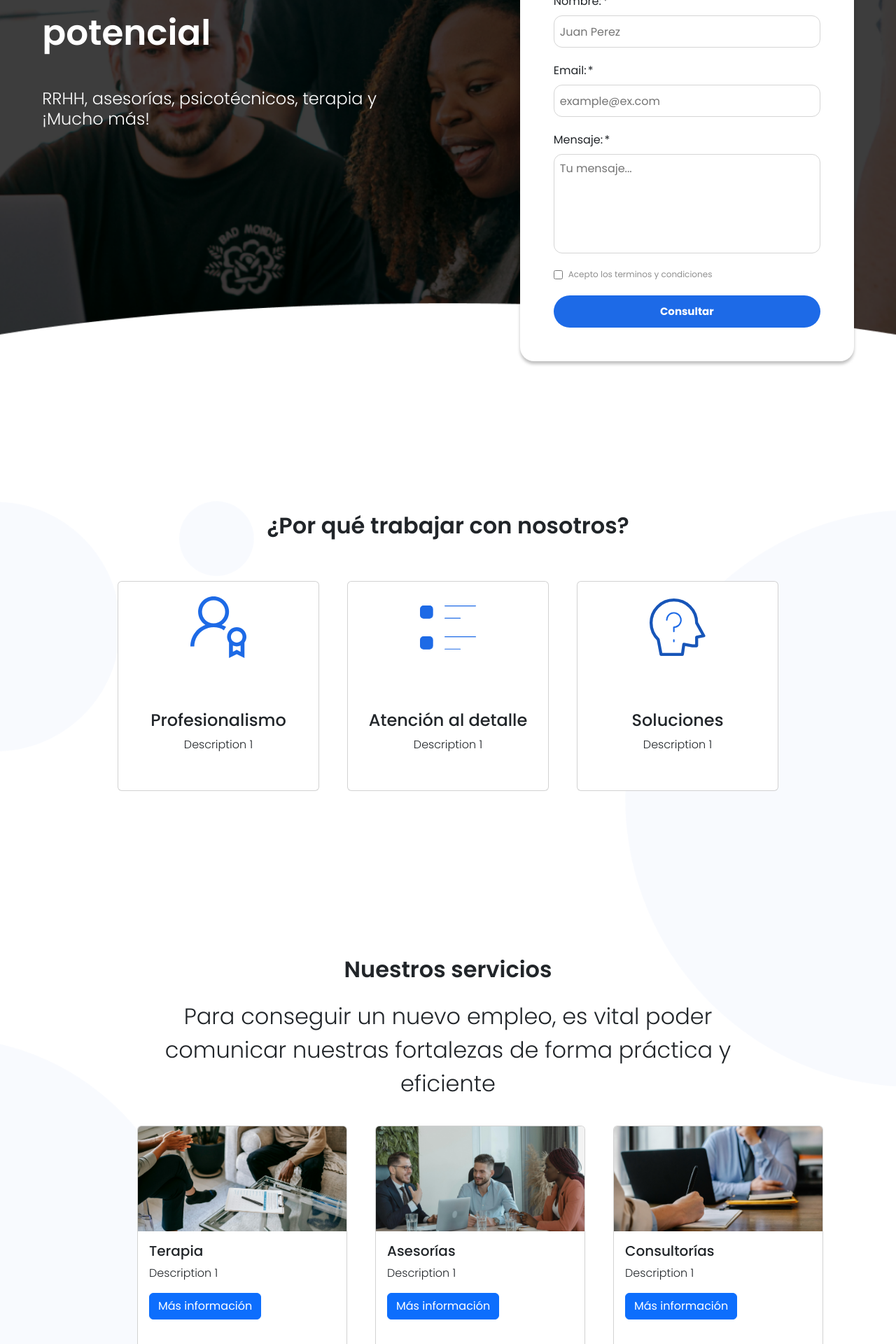
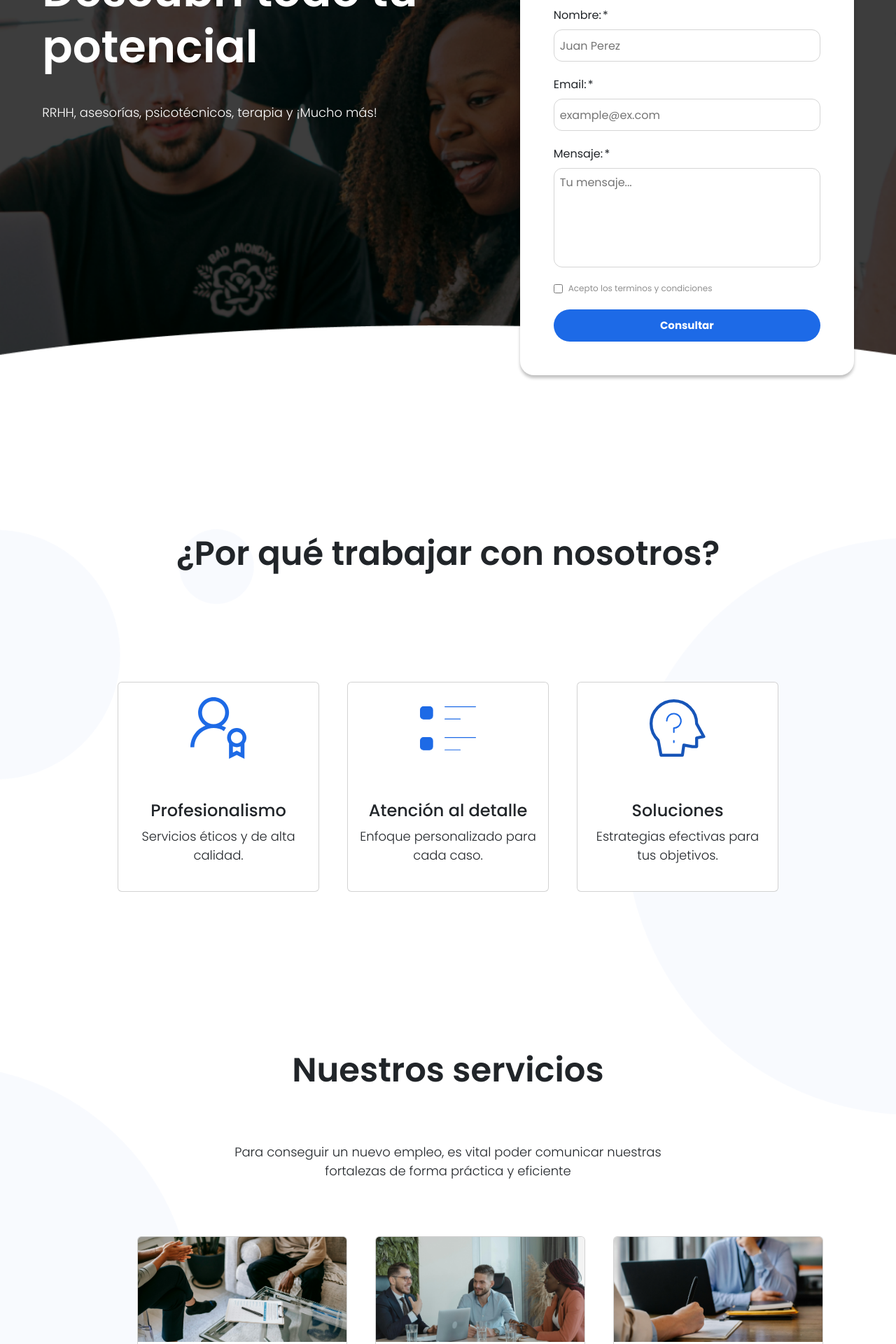
Before and after one commit to TomasSorgetti/profileup, a React (Vite) app: page / in a window 1280 px wide. Shown: the part 340-2260 px from the top of the page at 70% size. Built offline with nearby package versions, Linux system fonts and the light colour scheme.

Commit message:
refactor: se cambiaron los estilos de los textos y se agregó contenido

```diff
--- a/src/components/layout/carrousel/Carrousel.jsx
+++ b/src/components/layout/carrousel/Carrousel.jsx
@@ -3,68 +3,19 @@ import Servicecard from "../../features/serviceCard/Servicecard";
 import arrowRight from "../../../assets/icons/arrow_rigt.png";
 import arrowLeft from "../../../assets/icons/arrow_left.png";
 
-import imagenterapia from "../../../assets/images/terapia_card_image.png";
-import imageasesoria from "../../../assets/images/asesoria_card_image.png";
-import imageconsultoria from "../../../assets/images/consultoria_card_image.png";
-import imageRRHH from "../../../assets/images/rrhh_card_image.png";
-import imagepsicotecnico from "../../../assets/images/psicotecnico_card_image.png";
-import imageorientacionprofesional from "../../../assets/images/orientacionProfesional_card_image.png";
-import { useEffect, useState } from "react";
+import { useState } from "react";
+import { servicios } from "../../../data/servicios";
 
 export default function Carrousel() {
   const [currentIndex, setCurrentIndex] = useState(0);
 
-  const cards = [
-    {
-      id: 1,
-      src: imagenterapia,
-      name: "Terapia",
-      description: "Description 1",
-      link: "/terapia-piscologica",
-    },
-    {
-      id: 2,
-      src: imageasesoria,
-      name: "Asesorías",
-      description: "Description 1",
-      link: "/asesoria-consultoria",
-    },
-    {
-      id: 3,
-      src: imageconsultoria,
-      name: "Consultorías",
-      description: "Description 1",
-      link: "/asesoria-consultoria",
-    },
-    {
-      id: 4,
-      src: imageRRHH,
-      name: "RRHH",
-      description: "Description 1",
-      link: "/rrhh",
-    },
-    {
-      id: 5,
-      src: imagepsicotecnico,
-      name: "Psicotécnico",
-      description: "Description 1",
-      link: "/psicotecnico-aptopsicologico",
-    },
-    {
-      id: 6,
-      src: imageorientacionprofesional,
-      name: "Orientación profesional",
-      description: "Description 1",
-      link: "/capacitaciones-entrevistas",
-    },
-  ];
-  const totalCards = cards.length;
+  const totalCards = servicios.length;
 
   const handlePrev = () => {
     if (currentIndex > 0) {
       setCurrentIndex((prevIndex) => prevIndex - 1);
     } else {
-      setCurrentIndex(totalCards - 1);
+      setCurrentIndex(totalCards - 3);
     }
   };
 
@@ -92,7 +43,7 @@ export default function Carrousel() {
           className={styles.carrousel_slider}
           style={{ transform: `translateX(-${currentIndex * 33.33}%)` }}
         >
-          {cards.map((card) => (
+          {servicios.map((card) => (
             <div style={{ width: "33.33%" }} key={card.id}>
               <Servicecard
                 title={card.name}
--- a/src/components/layout/home/homeSocial/Homesocial.jsx
+++ b/src/components/layout/home/homeSocial/Homesocial.jsx
@@ -22,7 +22,7 @@ const Homesocial = () => {
       <img src={phoneguy} alt="joven hablando por teléfono" />
 
       <div className={styles.homeSocial_container_text}>
-        <h4>lorem ipsum</h4>
+        <span>lorem ipsum</span>
 
         <h2>Lorem impsum diaor seculum</h2>
 
--- a/src/components/layout/home/homeSocial/Homesocial.module.css
+++ b/src/components/layout/home/homeSocial/Homesocial.module.css
@@ -11,15 +11,16 @@
 .homeSocial_container_text {
   max-width: 600px;
 }
-.homeSocial_container h4 {
-    font-size: 24px;
+.homeSocial_container span {
+  font-size: 1.25rem;
   text-transform: uppercase;
+  color: var(--dark-blue);
+  font-weight: 700;
+  letter-spacing: 0.3125rem;
 }
-.homeSocial_container h2 {
-    font-size: 50px;
-}
+
 .homeSocial_container p {
-    font-size: 32px;
+  margin: 40px 0;
 }
 
 .homeSocial_icons_container {
@@ -28,7 +29,6 @@
   justify-content: flex-start;
   margin: 0;
   padding: 0;
-
 }
 
 .homeSocial_icons_container li {
@@ -43,17 +43,21 @@
   justify-content: center;
   align-items: center;
   border-radius: 50%;
-    background-color: #73A3F0;
+  background-color: #73a3f0;
+  transition: all 0.3s ease-in-out;
+}
+.homeSocial_icons_container li a:hover {
+  background-color: var(--neon-blue);
 }
 .homeSocial_icons_container li a svg {
   height: 25px;
   width: 25px;
 }
-.homeSocial_icons_container li a svg path{
+.homeSocial_icons_container li a svg path {
   fill: var(--white);
 }
 
-@media screen and (max-width:700px) {
+@media screen and (max-width: 700px) {
   .homeSocial_container_text {
     text-align: center;
     margin-top: 50px;
--- a/src/components/layout/home/mainTitle/Maintitle.jsx
+++ b/src/components/layout/home/mainTitle/Maintitle.jsx
@@ -9,7 +9,7 @@ const Maintitle = ({ markedtext, title, description }) => {
     <div className={styles.main_title_container}>
       <span>{markedtext}</span>
       <h1>{title}</h1>
-      <h3>{description}</h3>
+      <p>{description}</p>
     </div>
   );
 };
--- a/src/components/layout/home/mainTitle/Maintitle.module.css
+++ b/src/components/layout/home/mainTitle/Maintitle.module.css
@@ -12,7 +12,7 @@
   letter-spacing: 0.3125rem;
   font-size: 1.5rem;
 }
-.main_title_container h1,  .main_title_container h3{
+.main_title_container h1,  .main_title_container p{
   display: inline;
   max-width: 562px;
 }
--- a/src/components/ui/title/Title.module.css
+++ b/src/components/ui/title/Title.module.css
@@ -9,7 +9,8 @@
 }
 
 .titleDesc_container p {
-    font-size: 32px;
+  max-width: 620px;
   line-height: auto;
-    font-weight: 100;
+  font-weight: 300;
+  margin: 60px 0;
 }
--- /dev/null
+++ b/src/data/servicios.js
@@ -0,0 +1,51 @@
+import imagenterapia from "../assets/images/terapia_card_image.png";
+import imageasesoria from "../assets/images/asesoria_card_image.png";
+import imageconsultoria from "../assets/images/consultoria_card_image.png";
+import imageRRHH from "../assets/images/rrhh_card_image.png";
+import imagepsicotecnico from "../assets/images/psicotecnico_card_image.png";
+import imageorientacionprofesional from "../assets/images/orientacionProfesional_card_image.png";
+
+export const servicios = [
+  {
+    id: 1,
+    src: imagenterapia,
+    name: "Terapia",
+    description: "Espacio de apoyo emocional para el bienestar personal.",
+    link: "/terapia-piscologica",
+  },
+  {
+    id: 2,
+    src: imageasesoria,
+    name: "Asesorías",
+    description: "Guía experta para resolver dudas y mejorar decisiones.",
+    link: "/asesoria-consultoria",
+  },
+  {
+    id: 3,
+    src: imageconsultoria,
+    name: "Consultorías",
+    description: "Soluciones personalizadas para tus desafíos profesionales.",
+    link: "/asesoria-consultoria",
+  },
+  {
+    id: 4,
+    src: imageRRHH,
+    name: "RRHH",
+    description: "Gestión estratégica para optimizar el talento humano.",
+    link: "/rrhh",
+  },
+  {
+    id: 5,
+    src: imagepsicotecnico,
+    name: "Psicotécnico",
+    description: "Evaluaciones para selección y desarrollo profesional.",
+    link: "/psicotecnico-aptopsicologico",
+  },
+  {
+    id: 6,
+    src: imageorientacionprofesional,
+    name: "Orientación profesional",
+    description: "Ayuda para definir tu camino laboral y académico.",
+    link: "/capacitaciones-entrevistas",
+  },
+];
--- a/src/index.css
+++ b/src/index.css
@@ -59,12 +59,12 @@ a {
 
 h1 {
   line-height: 80px;
-  font-size: 50px;
+  font-size: 4rem;
   font-weight: 700;
 }
 
 h2 {
-  font-size: 2rem;
+  font-size: 3rem;
   line-height: 70px;
   font-weight: 700;
 }
@@ -76,7 +76,7 @@ h3 {
 }
 
 p {
-  font-size: 1rem;
+  font-size: 1.125rem;
   line-height: auto;
   font-weight: 300;
 }
--- a/src/pages/home/Home.jsx
+++ b/src/pages/home/Home.jsx
@@ -6,14 +6,7 @@ import styles from "./Home.module.css";
 
 // Services card import
 import Servicecard from "../../components/features/serviceCard/Servicecard";
-
-// images for service cards
-import imagenterapia from "../../assets/images/terapia_card_image.png";
-import imageasesoria from "../../assets/images/asesoria_card_image.png";
-import imageconsultoria from "../../assets/images/consultoria_card_image.png";
-import imageRRHH from "../../assets/images/rrhh_card_image.png";
-import imagepsicotecnico from "../../assets/images/psicotecnico_card_image.png";
-import imageorientacionprofesional from "../../assets/images/orientacionProfesional_card_image.png";
+import { servicios } from "../../data/servicios";
 
 // Homesocial import
 import Homesocial from "../../components/layout/home/homeSocial/Homesocial";
@@ -34,70 +27,24 @@ import Maintitle from "../../components/layout/home/mainTitle/Maintitle";
 import HomeForm from "../../components/features/homeForm/HomeForm";
 
 const Home = () => {
-  // array for "Servicios"
-  const ServiciesCardsHome = [
-    {
-      id: 1,
-      src: imagenterapia,
-      name: "Terapia",
-      description: "Description 1",
-      link: "/terapia-piscologica",
-    },
-    {
-      id: 2,
-      src: imageasesoria,
-      name: "Asesorías",
-      description: "Description 1",
-      link: "/asesoria-consultoria",
-    },
-    {
-      id: 3,
-      src: imageconsultoria,
-      name: "Consultorías",
-      description: "Description 1",
-      link: "/asesoria-consultoria",
-    },
-    {
-      id: 4,
-      src: imageRRHH,
-      name: "RRHH",
-      description: "Description 1",
-      link: "/rrhh",
-    },
-    {
-      id: 5,
-      src: imagepsicotecnico,
-      name: "Psicotécnico",
-      description: "Description 1",
-      link: "/psicotecnico-aptopsicologico",
-    },
-    {
-      id: 6,
-      src: imageorientacionprofesional,
-      name: "Orientación profesional",
-      description: "Description 1",
-      link: "/capacitaciones-entrevistas",
-    },
-  ];
-
   const iconCardsHome = [
     {
       id: 1,
       src: profIcon,
       name: "Profesionalismo",
-      description: "Description 1",
+      description: "Servicios éticos y de alta calidad.",
     },
     {
       id: 2,
       src: atenIcon,
       name: "Atención al detalle",
-      description: "Description 1",
+      description: "Enfoque personalizado para cada caso.",
     },
     {
       id: 3,
       src: solIcon,
       name: "Soluciones",
-      description: "Description 1",
+      description: "Estrategias efectivas para tus objetivos.",
     },
   ];
 
@@ -136,7 +83,7 @@ const Home = () => {
           />
 
           <div className={styles.serviceCards_container}>
-            {ServiciesCardsHome.map((servicio) => (
+            {servicios.map((servicio) => (
               <Servicecard
                 key={servicio.id}
                 title={servicio.name}
--- a/src/pages/home/Home.module.css
+++ b/src/pages/home/Home.module.css
@@ -23,7 +23,7 @@
   position: relative;
   width: 100%;
   max-width: 1400px;
-  margin: 100px auto;
+  margin: 120px auto;
   display: flex;
   justify-content: space-around;
   flex-wrap: wrap;
```
Lines whose indentation alone changed are shown as unchanged.
